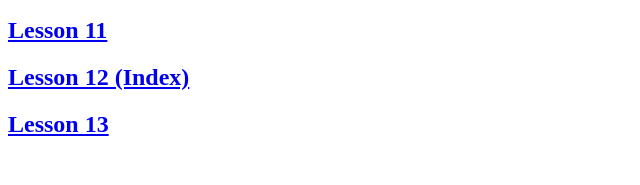
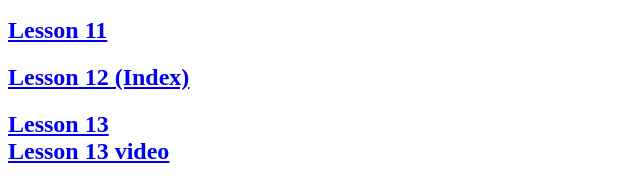
Before and after one commit to Kypayn/Project1, a plain HTML site: page index.html in a window 1280 px wide. Shown: the part 1719-1904 px from the top of the page, without its empty margins (0-640 px from the left). Before the commit the page ends 1877 px from the top, so only its background shows below. Drawn offline with Linux system fonts and the light colour scheme.

Commit message:
Add Lesson 13 video.

```diff
--- a/index.html
+++ b/index.html
@@ -78,7 +78,7 @@
     <a href="./lesson13.html"target="_blank">Lesson 13</a>
 
     <div>
-      <a href="https://epallinone.com/videos/allinone/HTML5/Lesson13.mp4"width="400"controls</a>
+      <a href="https://epallinone.com/videos/allinone/HTML5/Lesson13.mp4">Lesson 13 video</a>
     </div> <!-_Lesson 13 video_->
 
  </body>
```
